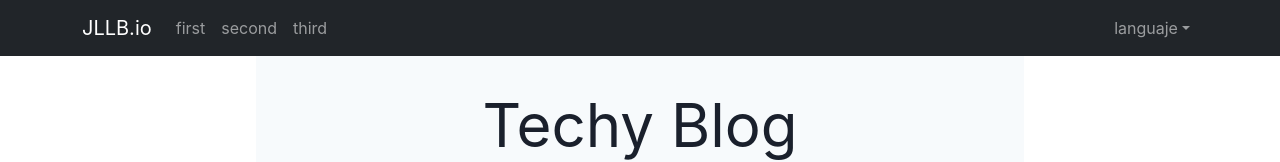
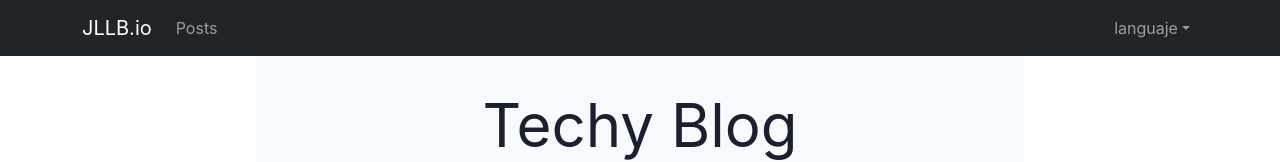
Before and after one commit to PepeluDev/jllb-blog, a Next.js app: page / in a window 1280 px wide. Shown: the top 162 px of the page. Built offline with nearby package versions, Linux system fonts and the light colour scheme.

Commit message:
Adjust Navbar to point to lastesposts index section

```diff
--- a/components/navbar/MyNavbar.js
+++ b/components/navbar/MyNavbar.js
@@ -1,31 +1,36 @@
 import { Navbar, Nav, Container, NavDropdown } from "react-bootstrap";
 import Link from 'next/link'
 
-const navLinks = [
-  { title: `first`, path: `firstPost` },
-  { title: `second`, path: `secondPost` },
-  { title: `third`, path: `thirdPost` }
-];
+const navLinks = [{ title: `Posts`, path: `/#latestposts` }];
 
-function MyNavbar({languajes,changeLanguaje}) {
+function MyNavbar({ languajes, changeLanguaje }) {
   return (
     <>
-      <Navbar collapseOnSelect fixed="top" sticky="top" expand="lg" bg="dark" variant="dark">
+      <Navbar
+        collapseOnSelect
+        fixed='top'
+        sticky='top'
+        expand='lg'
+        bg='dark'
+        variant='dark'
+      >
         <Container>
-        <Link href="/" passHref>
-            <Navbar.Brand href="#home">
-                JLLB.io
-                </Navbar.Brand>
+          <Link href='/' passHref>
+            <Navbar.Brand href='#home'>JLLB.io</Navbar.Brand>
           </Link>
-        <Navbar.Toggle aria-controls="basic-navbar-nav" />
-        <Navbar.Collapse id="basic-navbar-nav">
-          <Nav className="me-auto">
+          <Navbar.Toggle aria-controls='basic-navbar-nav' />
+          <Navbar.Collapse id='basic-navbar-nav'>
+            <Nav className='me-auto'>
               {navLinks.map(({ title, path }) => {
-              return <Link key={path} href={`/${path}`} passHref><Nav.Link >{title}</Nav.Link></Link>;
+                return (
+                  <Link key={path} href={path} passHref>
+                    <Nav.Link>{title}</Nav.Link>
+                  </Link>
+                );
               })}
             </Nav>
             <Nav>
-          <NavDropdown title="languaje" id="basic-nav-dropdown">
+              <NavDropdown title='languaje' id='basic-nav-dropdown'>
                 {languajes.map((languaje) => {
                   return (
                     <NavDropdown.Item
--- a/pages/index.js
+++ b/pages/index.js
@@ -44,7 +44,9 @@ export default function Home({ posts, languaje }) {
         <Text align='justify'>{texts.index.aboutme[languaje]}</Text>
       </Container>
       <Container maxWidth='container.lg' padding='4'>
-        <Text fontSize='4xl'>Posts:</Text>
+        <Text id='latestposts' fontSize='4xl'>
+          Posts:
+        </Text>
         <VStack
           divider={<StackDivider borderColor='gray.200' />}
           spacing={4}
```
Lines whose indentation alone changed are shown as unchanged.
